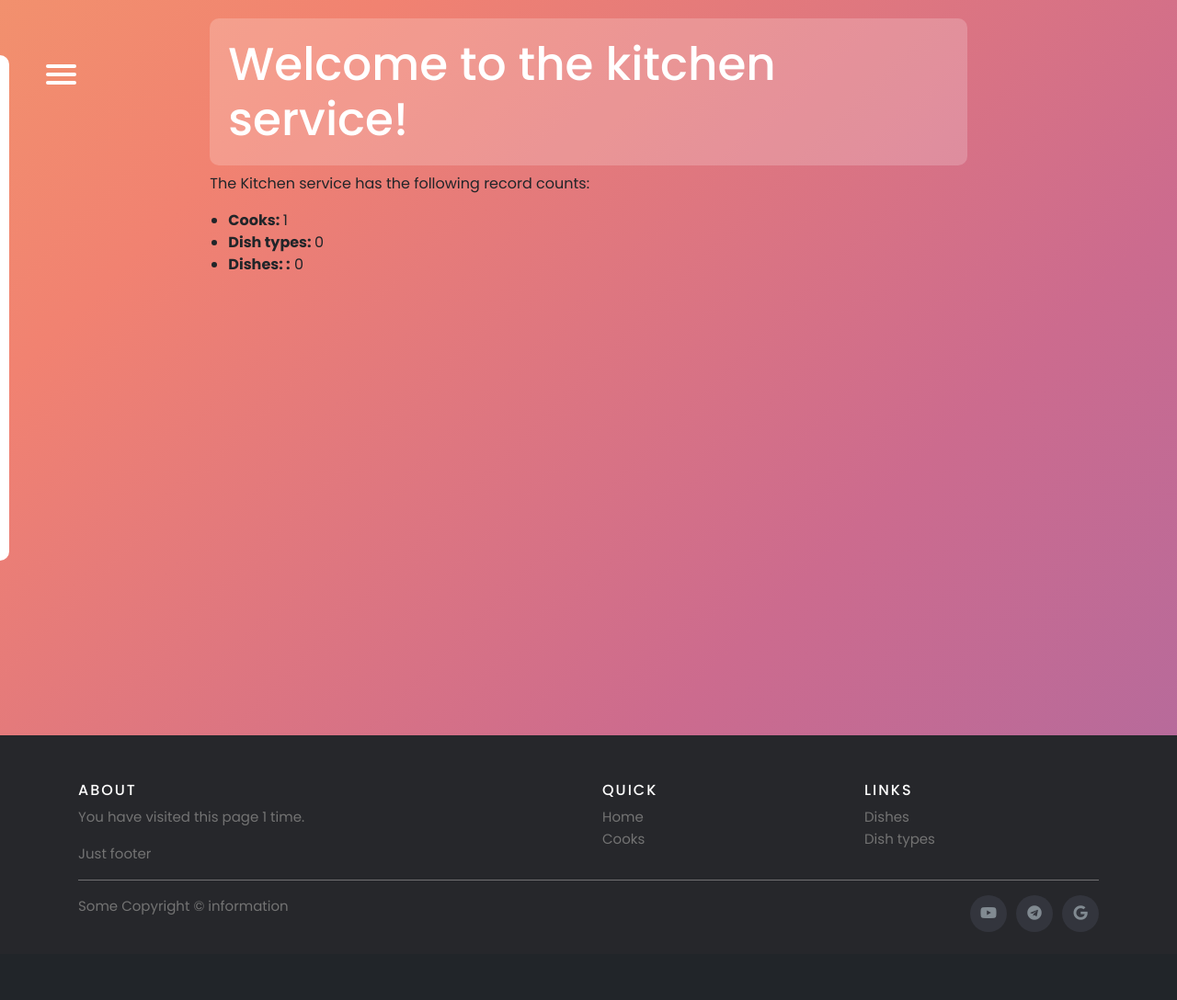
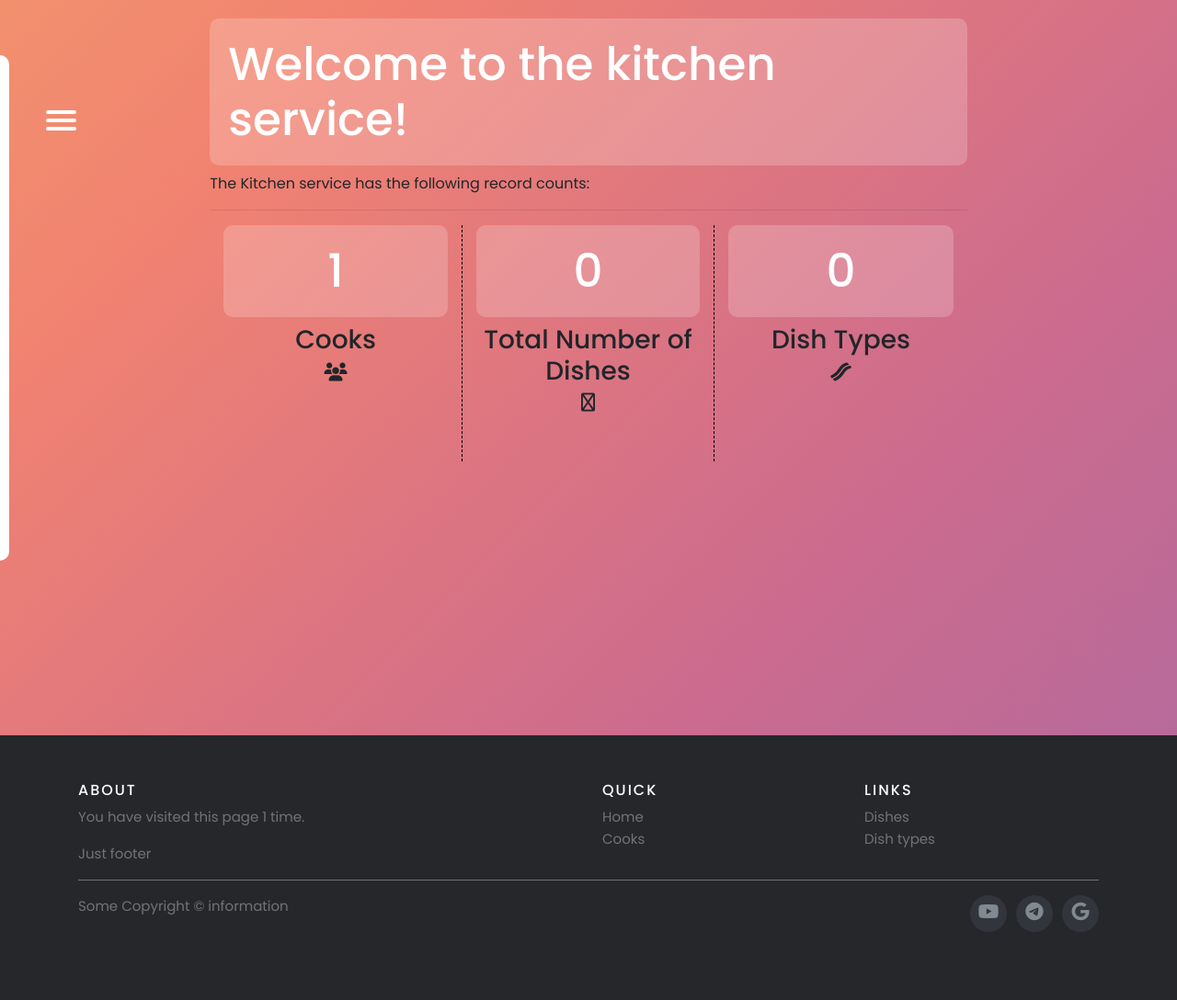
Before and after one commit to Anatolii-Poznyak/this_is_kitchen, a Django app: page / in a window 1280 px wide. Shown: the whole page at 92% size. Before the commit the page ends 1014 px from the top, so only its background shows below. Run offline with Django 4.2, Linux system fonts and the light colour scheme; the visitor is signed in with stand-in values (Sample User, id 1); data comes from the database, SQL or seed files in the repository; data that the repository does not hold is empty; some libraries are stand-ins or nearby versions.

Commit message:
Add title page icons and record counts

```diff
--- a/static/kitchen/styles.css
+++ b/static/kitchen/styles.css
@@ -65,7 +65,7 @@ h1 {
 #menuToggle {
   display: block;
   position: fixed;
-  top: 70px;
+  top: 15vh;
   left: 50px;
 
 
@@ -146,7 +146,7 @@ h1 {
 
 #menu {
   position: fixed;
-  top: 20%;
+  top: 20vh;
   width: 200px;
   margin: -100px 0 0 -50px;
   padding: 50px;
@@ -370,8 +370,8 @@ h1 {
 }
 
 textarea#id_description {
-    height: 100px; /* Встановіть висоту, яка вам потрібна */
-    width: 100%; /* Встановіть ширину, яка вам потрібна */
+    height: 100px;
+    width: 100%;
 }
 
 #create {
@@ -418,3 +418,39 @@ textarea#id_description {
   align-items: center;
 
 }
+
+
+/* +++++++++++++++++++++++++++++++================================= */
+
+
+.col-md-4 {
+  text-align: center;
+  padding-bottom: 50px;
+  border-right: 1px dashed black;
+}
+
+.col-md-4:last-child {
+  border-right: 0px solid black;
+}
+
+.counter {
+  animation-duration: 1s;
+  animation-delay: 0s;
+}
+
+i {
+  font-size: 20px !important;
+}
+
+@media (max-width: 991px) {
+  .col-md-4 {
+    border-right: 0px dashed black;
+    border-bottom: 1px dashed black;
+    width: 50%;
+    margin: auto auto;
+  }
+
+  .col-md-4:last-child {
+    border-bottom: 0px dashed black;
+  }
+}
--- a/templates/base.html
+++ b/templates/base.html
@@ -10,10 +10,11 @@
       integrity="sha384-TX8t27EcRE3e/ihU7zmQxVncDAy5uIKz4rEkgIXeMed4M0jlfIDPvg6uqKI2xXr2"
       crossorigin="anonymous">
   <link rel="stylesheet" href="https://cdnjs.cloudflare.com/ajax/libs/font-awesome/5.4.0/css/all.min.css" integrity="sha512-eBNnVs5xPOVglLWDGXyZnZZ2K2ixXhR/3aECgCpFnW2dGCd/yiqXZ6fcB3BubeA91kM6NX234b6Wrah8RiYAPA==" crossorigin="anonymous" referrerpolicy="no-referrer" />
+  <link rel="stylesheet" href="https://cdnjs.cloudflare.com/ajax/libs/font-awesome/5.15.4/css/all.min.css" integrity="sha512-1ycn6IcaQQ40/MKBW2W4Rhis/DbILU74C1vSrLJxCq57o941Ym01SwNsOMqvEBFlcgUa6xLiPY/NS5R+E6ztJQ==" crossorigin="anonymous" referrerpolicy="no-referrer" />
   <!-- Add additional CSS in static file -->
   {% load static %}
   <link rel="stylesheet" href="{% static 'kitchen/styles.css' %}">
-
+  <script src='https://kit.fontawesome.com/a076d05399.js' crossorigin='anonymous'></script>
 </head>
 
 <body>
--- a/templates/kitchen/index.html
+++ b/templates/kitchen/index.html
@@ -4,12 +4,26 @@
 {% block content %}
   <h1>Welcome to the kitchen service!</h1>
   <p>The Kitchen service has the following record counts:</p>
-  <ul class="listy">
-    <li><strong>Cooks: </strong> {{ num_cooks }}</li>
-    <li><strong>Dish types: </strong> {{ num_dish_types }}</li>
-    <li><strong>Dishes: :</strong> {{ num_dishes }}</li>
-  </ul>
-
+  <hr>
+<div class="container" >
+  <div class="row">
+    <div class="col-md-4" >
+      <h1><span class="counter">{{ num_cooks }}</span></h1>
+      <h3>Cooks</h3>
+      <i class="fa fa-users"></i>
+    </div>
+    <div class="col-md-4">
+      <h1><span class="counter">{{ num_dishes }}</span></h1>
+      <h3>Total Number of Dishes</h3>
+      <i class="far fa-hamburger"></i>
+    </div>
+    <div class="col-md-4">
+      <h1><span class="counter">{{ num_dish_types }}</span></h1>
+      <h3>Dish Types</h3>
+      <i class="fas fa-bacon"></i>
+    </div>
+  </div>
+</div>
 
 
 {% endblock %}
```
